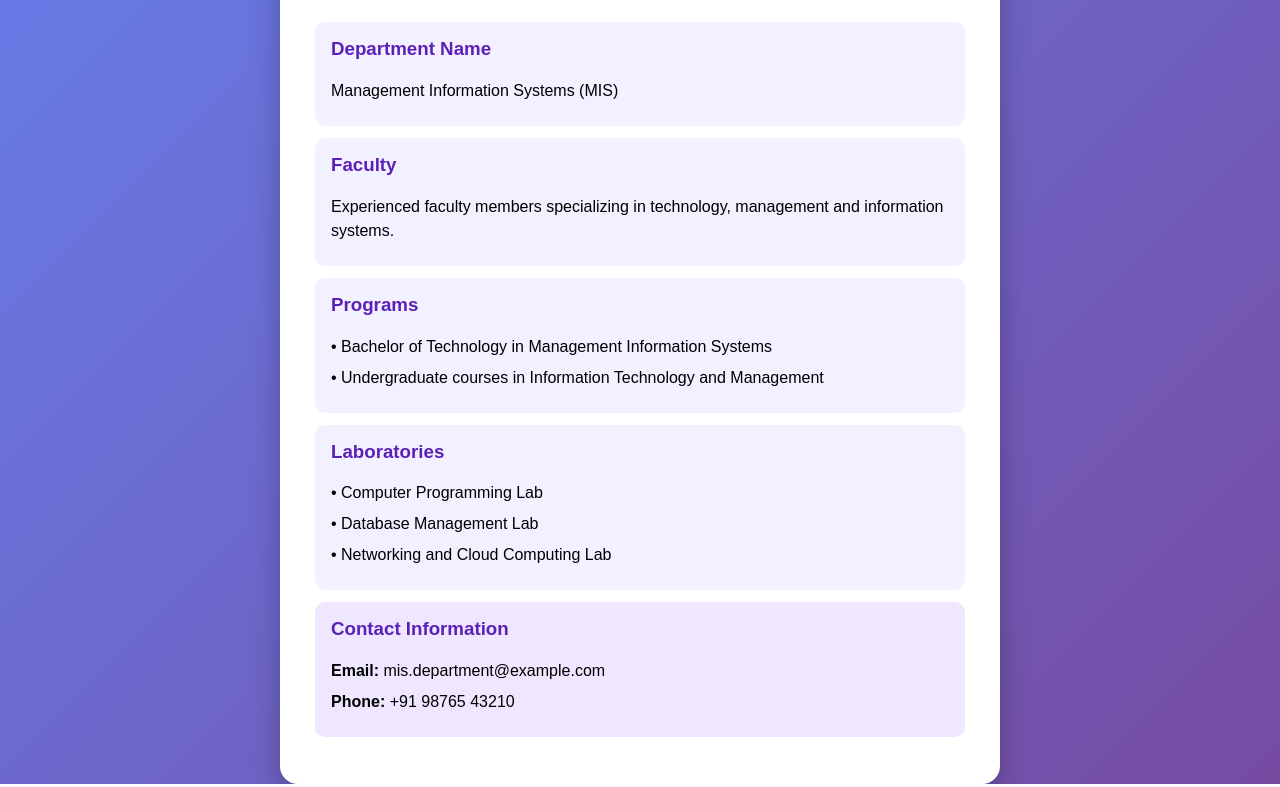
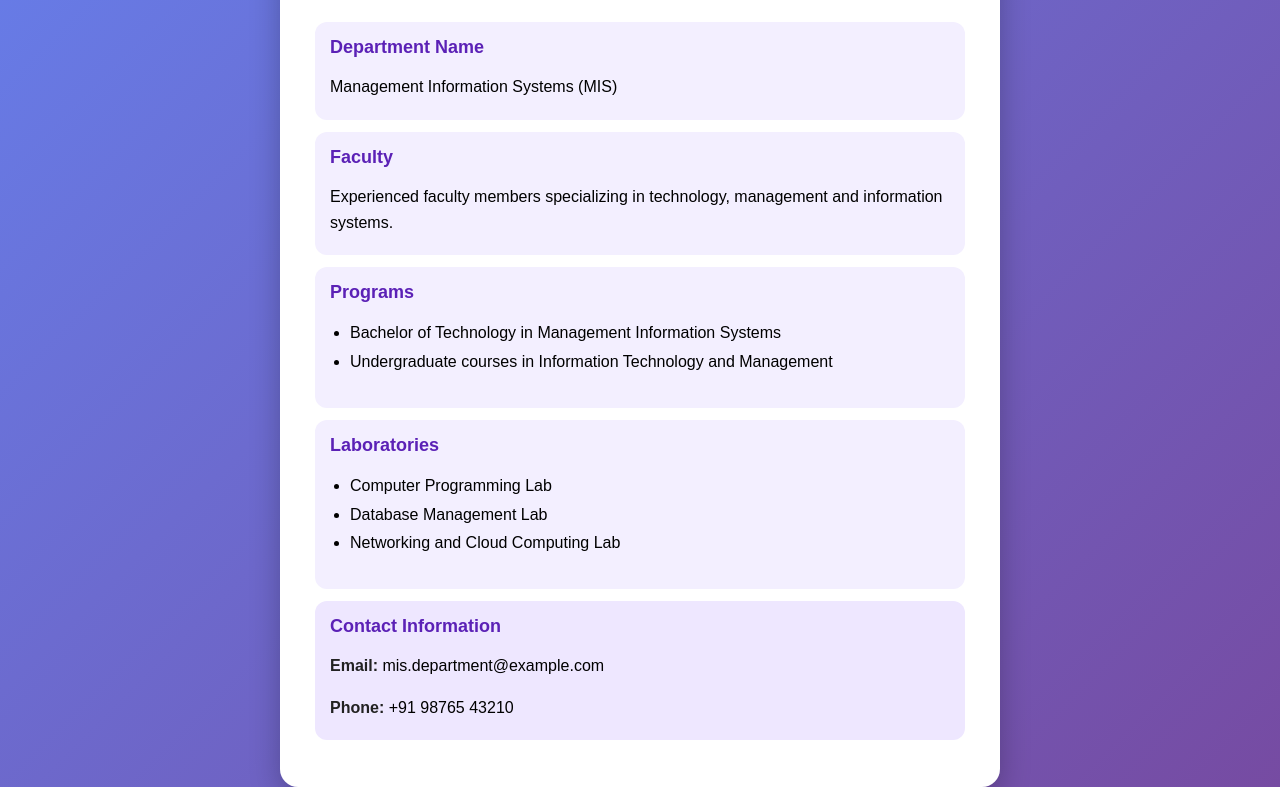
Before and after one commit to kushmithaa/department-info-portal, a plain HTML site: page index.html in a window 1280 px wide. Shown: the part 130-917 px from the top of the page. Drawn offline with Linux system fonts and the light colour scheme.

Commit message:
Update index.html

```diff
--- a/index.html
+++ b/index.html
@@ -19,40 +19,50 @@
             width: 650px;
             padding: 35px;
             border-radius: 18px;
-            box-shadow: 0 10px 30px rgba(0,0,0,0.25);
+            box-shadow: 0 10px 30px rgba(0, 0, 0, 0.25);
         }
 
         h1 {
             text-align: center;
             color: #5b21b6;
-            margin-bottom: 8px;
+            margin-bottom: 10px;
         }
 
         .subtitle {
             text-align: center;
-            color: #666;
+            color: #555;
             margin-bottom: 25px;
         }
 
         .section {
-            background: #f3f0ff;
-            padding: 16px;
-            margin: 12px 0;
-            border-radius: 10px;
+            background: #f3efff;
+            padding: 15px;
+            margin-bottom: 12px;
+            border-radius: 12px;
         }
 
-        .section h3 {
+        .section h2 {
             color: #5b21b6;
+            font-size: 18px;
             margin-top: 0;
         }
 
         .section p {
-            margin: 7px 0;
-            line-height: 1.5;
+            line-height: 1.6;
+            margin-bottom: 5px;
+        }
+
+        .section ul {
+            padding-left: 20px;
+            line-height: 1.8;
         }
 
         .contact {
             background: #eee7ff;
+        }
+
+        strong {
+            color: #222;
         }
     </style>
 </head>
@@ -61,39 +71,46 @@
 
     <div class="container">
 
-    <h1>Department Information Portal</h1>
+        <h1>Department Information Portal - Updated</h1>
 
         <p class="subtitle">
             Department of Management Information Systems
         </p>
 
         <div class="section">
-        <h3>Department Name</h3>
+            <h2>Department Name</h2>
             <p>Management Information Systems (MIS)</p>
         </div>
 
         <div class="section">
-        <h3>Faculty</h3>
-        <p>Experienced faculty members specializing in technology, management and information systems.</p>
+            <h2>Faculty</h2>
+            <p>
+                Experienced faculty members specializing in technology,
+                management and information systems.
+            </p>
         </div>
 
         <div class="section">
-        <h3>Programs</h3>
-        <p>• Bachelor of Technology in Management Information Systems</p>
-        <p>• Undergraduate courses in Information Technology and Management</p>
+            <h2>Programs</h2>
+            <ul>
+                <li>Bachelor of Technology in Management Information Systems</li>
+                <li>Undergraduate courses in Information Technology and Management</li>
+            </ul>
         </div>
 
         <div class="section">
-        <h3>Laboratories</h3>
-        <p>• Computer Programming Lab</p>
-        <p>• Database Management Lab</p>
-        <p>• Networking and Cloud Computing Lab</p>
+            <h2>Laboratories</h2>
+            <ul>
+                <li>Computer Programming Lab</li>
+                <li>Database Management Lab</li>
+                <li>Networking and Cloud Computing Lab</li>
+            </ul>
         </div>
 
         <div class="section contact">
-        <h3>Contact Information</h3>
-        <p><b>Email:</b> mis.department@example.com</p>
-        <p><b>Phone:</b> +91 98765 43210</p>
+            <h2>Contact Information</h2>
+            <p><strong>Email:</strong> mis.department@example.com</p>
+            <p><strong>Phone:</strong> +91 98765 43210</p>
         </div>
 
     </div>
```
Lines whose indentation alone changed are shown as unchanged.
